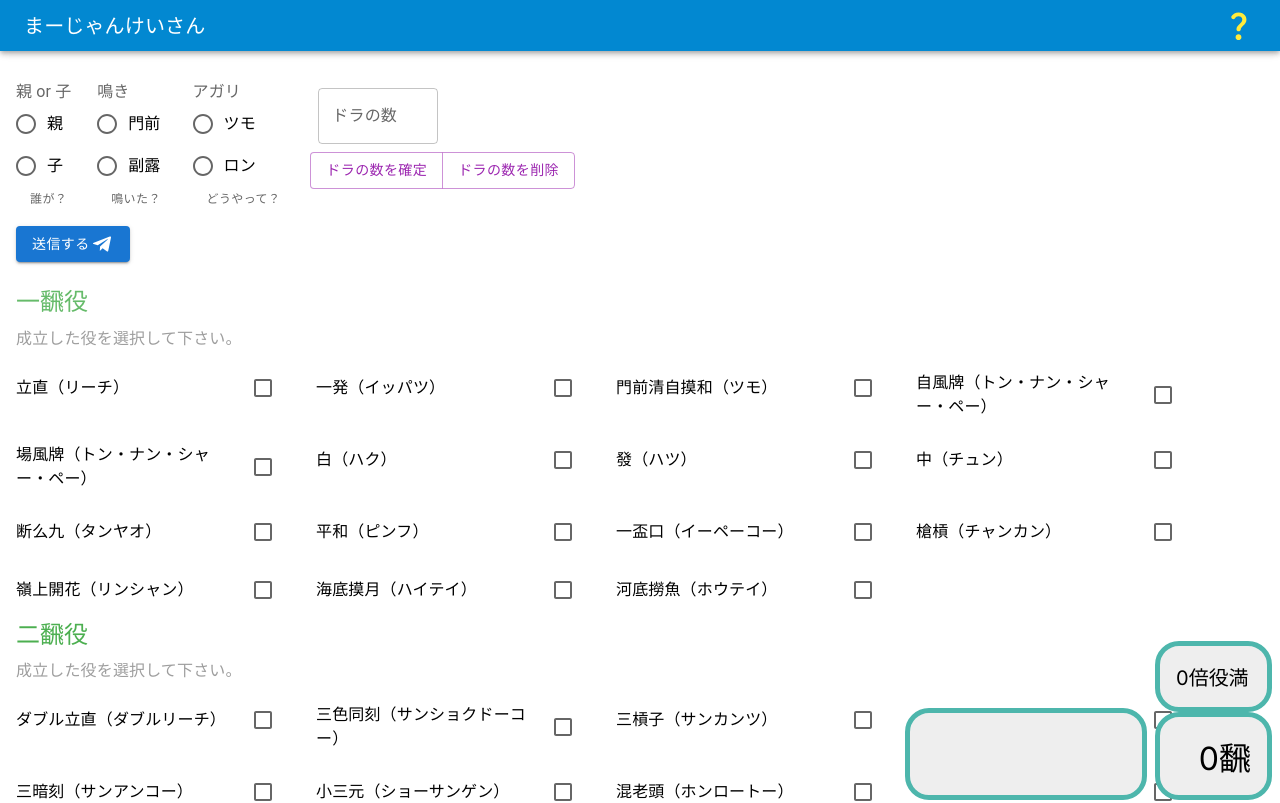
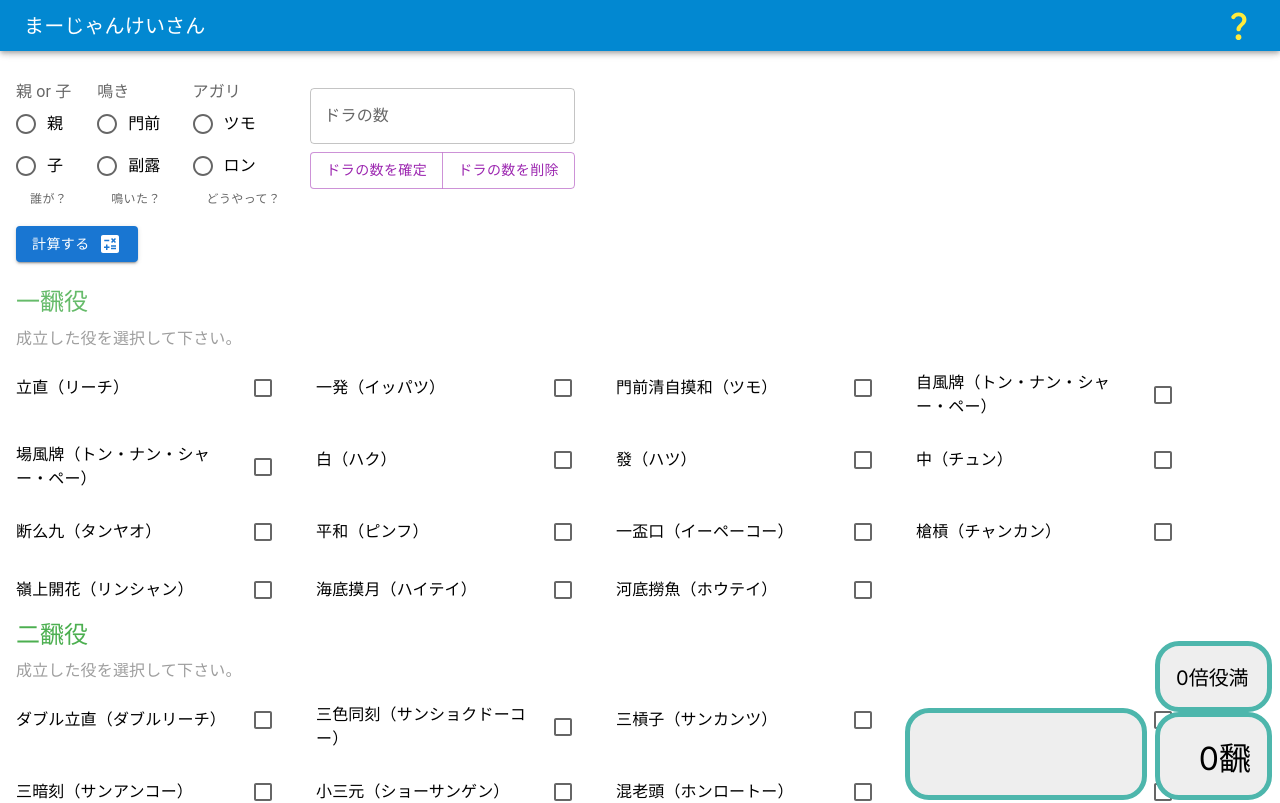
Before and after one commit to i068edo/mj-app, a Next.js app: page / in a window 1280 px wide. Shown: the top 803 px of the page. Built offline with nearby package versions, Linux system fonts and the light colour scheme.

Commit message:
送信ボタンとドラのレイアウトを微修正

```diff
--- a/src/app/fu/FuField.js
+++ b/src/app/fu/FuField.js
@@ -3,7 +3,7 @@ import Box from '@mui/material/Box';
 import FormLabel from '@mui/material/FormLabel';
 import Grid from '@mui/material/Grid';
 import Typography from '@mui/material/Typography';
-import Button from '@mui/material/Button';
+
 
 import MentsuSelect from './MentsuSelect';
 import JantoSelect from './JantoSelect';
@@ -23,7 +23,6 @@ export default function FuField(props) {
         <Box sx={{ m: 2 }} maxWidth={600} >
             <Typography gutterBottom variant="h5" component="div">符計算が必要です。</Typography>
             <Typography gutterBottom variant="body1" sx={{ mb: 3 }}>あてはまるものをリストから選んでください。</Typography>
-            <Button variant='contained' sx={{ mt: 1, mb: 3 }} onClick={backButtonClick}>はじめに戻る</Button>
 
             <Grid container spacing={2}>
                 <Grid item display='flex' flexDirection='column' width={300}>
--- a/src/app/fu/FuSubmitButton.js
+++ b/src/app/fu/FuSubmitButton.js
@@ -2,6 +2,7 @@ import * as React from 'react';
 import { useState } from 'react';
 import Button from '@mui/material/Button';
 import TelegramIcon from '@mui/icons-material/Telegram';
+import CalculateIcon from '@mui/icons-material/Calculate';
 
 export default function FuSubmitButton( props ){
     const { setVisibleFuField, setVisibleResultField,
@@ -63,7 +64,7 @@ export default function FuSubmitButton( props ){
     return(
         <div>
             <Button variant='contained' sx={{ mt: 1, mb: 3 }} onClick={FuSubmitClick}>
-                <span>送信する</span><TelegramIcon />
+                <span>計算する</span><CalculateIcon sx={{ml: 1}}/>
             </Button>
         </div>
     )
--- a/src/app/yaku/DoraCount.js
+++ b/src/app/yaku/DoraCount.js
@@ -6,17 +6,17 @@ import Button from '@mui/material/Button';
 import ButtonGroup from '@mui/material/ButtonGroup';
 
 export default function DoraCount(props) {
-  const { han, setHan, yakuList, setYakuList, dora, setDora} = props;
+  const { han, setHan, yakuList, setYakuList, dora, setDora } = props;
   const [doraError, setDoraError] = useState(false);
   const [helperText, setHelperText] = useState('');
 
 
-  function updateDora(event){
+  function updateDora(event) {
     setDora(event.target.value);
   }
 
-  function confirmDora(){
-    if( !(dora > 0) ){
+  function confirmDora() {
+    if (!(dora > 0)) {
       setDoraError(true);
       setHelperText('不正な値です。')
       return 1;
@@ -28,8 +28,8 @@ export default function DoraCount(props) {
     setYakuList([...yakuList, doraName]);
   }
 
-  function deleteDora(){
-    if( yakuList.some(item => item.includes('ドラ')) ){
+  function deleteDora() {
+    if (yakuList.some(item => item.includes('ドラ'))) {
       const yakuWithDora = yakuList.filter(item => item.includes('ドラ'));
       const yakuWithDoraArray = (String(yakuWithDora)).split(' ');
       const yakuWithDoraNumber = Number(yakuWithDoraArray[1]);
@@ -42,7 +42,8 @@ export default function DoraCount(props) {
 
 
   return (
-    <Box display='flex' flexDirection='column' alignItems='flex-start'>
+    <Box display='flex' flexDirection='column' >
+
       <TextField id="ドラの数"
         label="ドラの数"
         type="number"
@@ -50,12 +51,9 @@ export default function DoraCount(props) {
         color="secondary"
         value={dora}
         onChange={updateDora}
-                 sx={{ width: 120, m:1 }}
         error={doraError}
         helperText={helperText}
-
-
-
+        sx={{ mt: 1, mb: 1 }}
       />
 
       <ButtonGroup variant="outlined" color="secondary">
@@ -63,8 +61,6 @@ export default function DoraCount(props) {
         <Button onClick={deleteDora} >ドラの数を削除</Button>
       </ButtonGroup>
 
-
-
     </Box>
   )
 }
--- a/src/app/yaku/YakuSubmitButton.js
+++ b/src/app/yaku/YakuSubmitButton.js
@@ -2,6 +2,8 @@ import * as React from 'react';
 import { useState } from 'react';
 import Button from '@mui/material/Button';
 import TelegramIcon from '@mui/icons-material/Telegram';
+import CalculateIcon from '@mui/icons-material/Calculate';
+import Box from '@mui/material/Box';
 
 import { useReducer } from 'react';
 
@@ -299,7 +301,7 @@ export default function YakuSubmitButton( props ){
     return(
         <div>
             <Button variant='contained' sx={{ mt: 1, mb: 3 }} onClick={yakuSubmitClick}>
-                <span>送信する</span><TelegramIcon />
+                <span>計算する</span><CalculateIcon sx={{ml: 1}}/>
             </Button>
         </div>
     )
```
Lines whose indentation alone changed are shown as unchanged.
